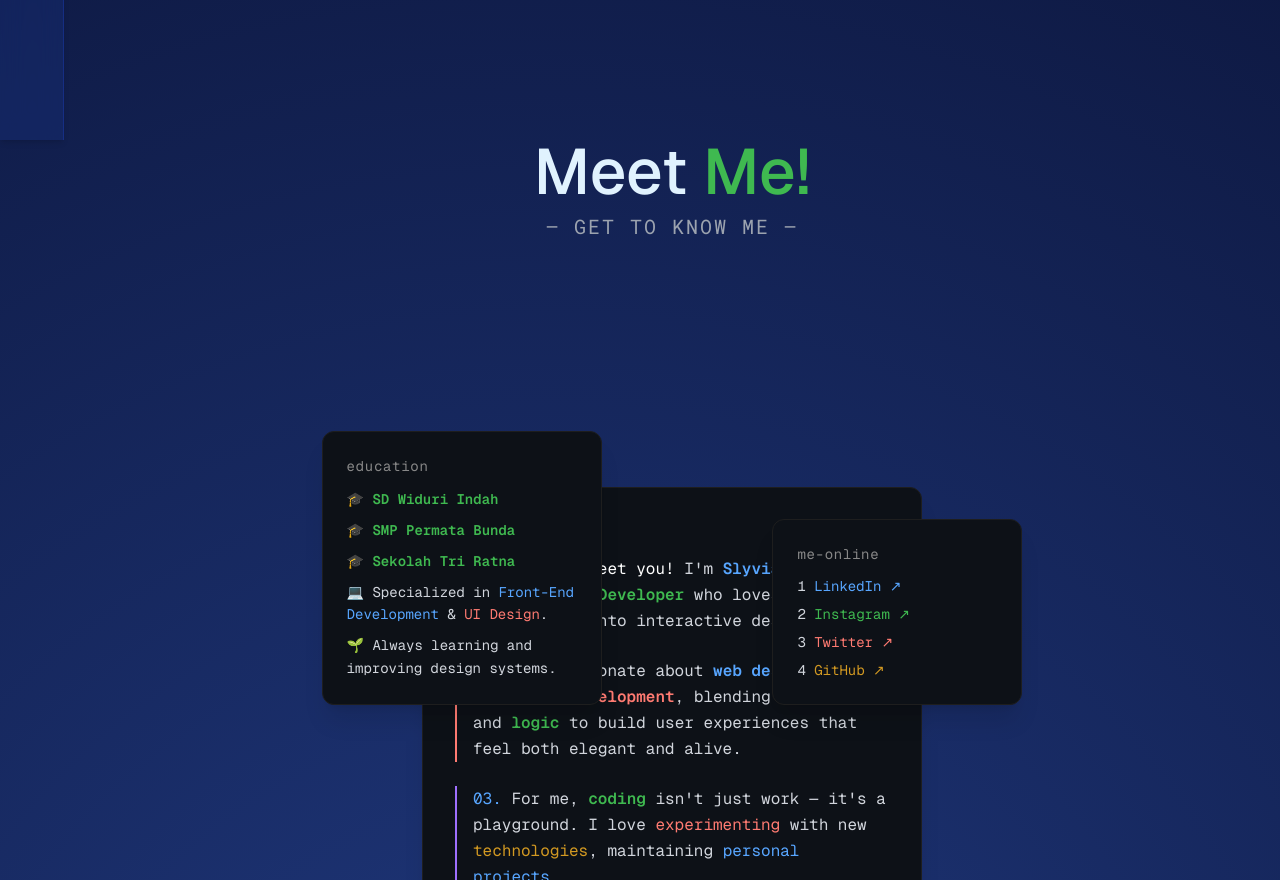
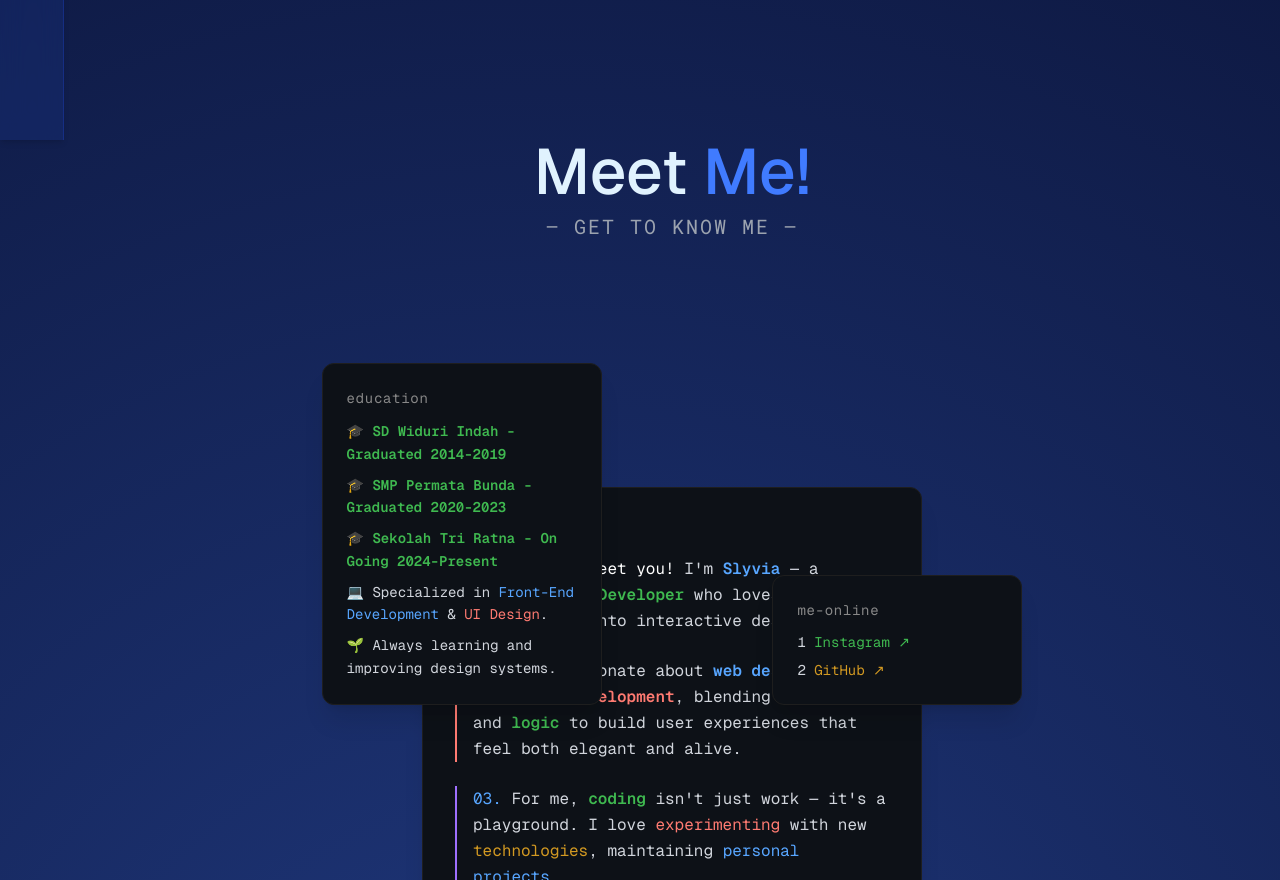
Before and after one commit to slyvai/portofolio-slyvia, a Next.js app: page / in a window 1280 px wide. Shown: the part 660-1540 px from the top of the page. Built offline with nearby package versions, Linux system fonts and the light colour scheme.

Commit message:
fix: about me

```diff
--- a/app/component/About.js
+++ b/app/component/About.js
@@ -10,7 +10,7 @@ export default function AboutMe() {
       {/* 🌟 Meet Me Section */}
       <div className="about-text text-center mb-16 z-20">
         <h1 className="text-5xl md:text-6xl font-bold">
-          Meet <span className="text-[#3fb950]">Me!</span>
+          Meet <span className="text-[#407BFF]">Me!</span>
         </h1>
         <p className="text-[#888] mt-2 text-sm tracking-widest uppercase">
           — get to know me —
@@ -86,19 +86,19 @@ export default function AboutMe() {
               <p>
                 🎓{" "}
                 <span className="text-[#3fb950] font-semibold">
-                  SD Widuri Indah
+                  SD Widuri Indah - Graduated 2014-2019
                 </span>
               </p>
               <p>
                 🎓{" "}
                 <span className="text-[#3fb950] font-semibold">
-                  SMP Permata Bunda
+                  SMP Permata Bunda - Graduated 2020-2023
                 </span>
               </p>
               <p>
                 🎓{" "}
                 <span className="text-[#3fb950] font-semibold">
-                  Sekolah Tri Ratna
+                  Sekolah Tri Ratna - On Going 2024-Present
                 </span>
               </p>
               <p>
@@ -123,25 +123,13 @@ export default function AboutMe() {
             <ul className="space-y-2 text-sm">
               <li>
                 1{" "}
-                <a href="#" className="text-[#58a6ff] hover:underline">
-                  LinkedIn ↗
+                <a href="https://www.instagram.com/sll.yviaa?utm_source=ig_web_button_share_sheet&igsh=ZDNlZDc0MzIxNw==" className="text-[#3fb950] hover:underline">
+                  Instagram ↗
                 </a>
               </li>
               <li>
                 2{" "}
-                <a href="#" className="text-[#3fb950] hover:underline">
-                  Instagram ↗
-                </a>
-              </li>
-              <li>
-                3{" "}
-                <a href="#" className="text-[#ff7b72] hover:underline">
-                  Twitter ↗
-                </a>
-              </li>
-              <li>
-                4{" "}
-                <a href="#" className="text-[#d29922] hover:underline">
+                <a href="https://github.com/slyvai" className="text-[#d29922] hover:underline">
                   GitHub ↗
                 </a>
               </li>
```
